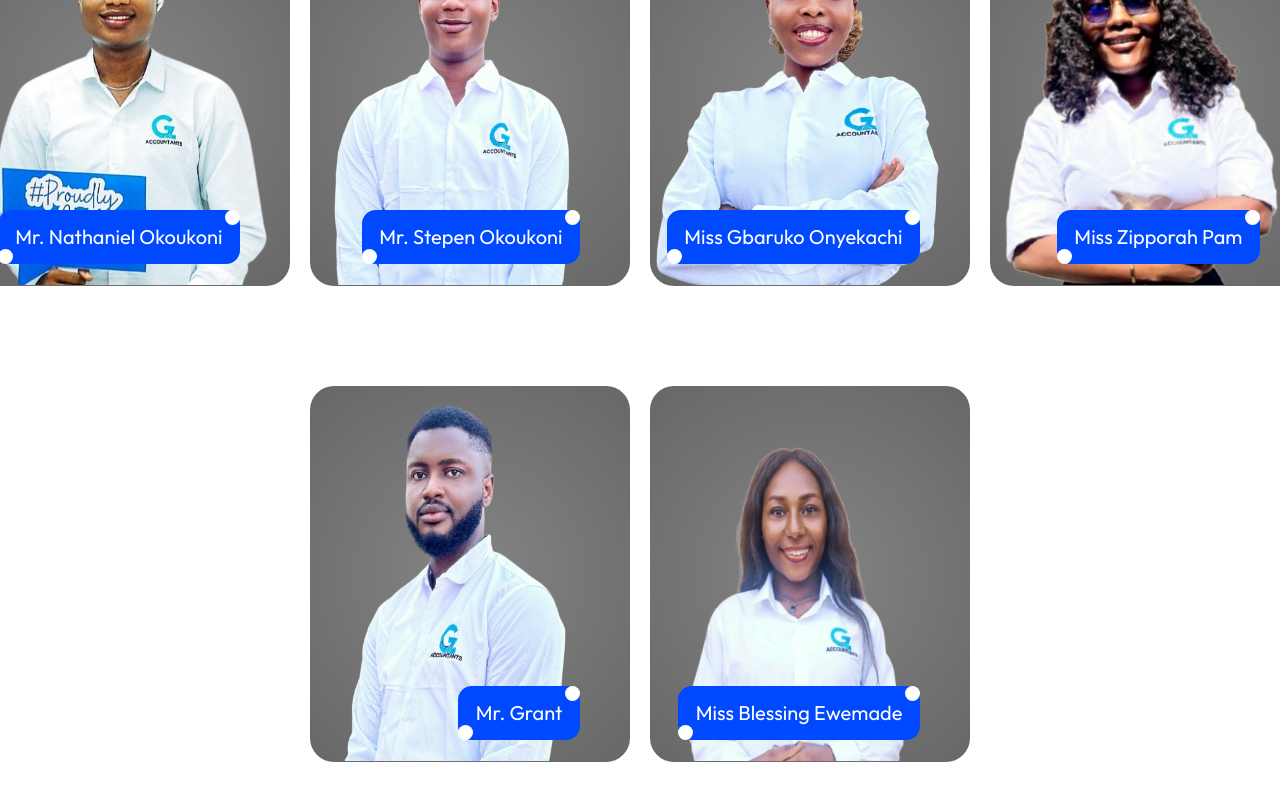
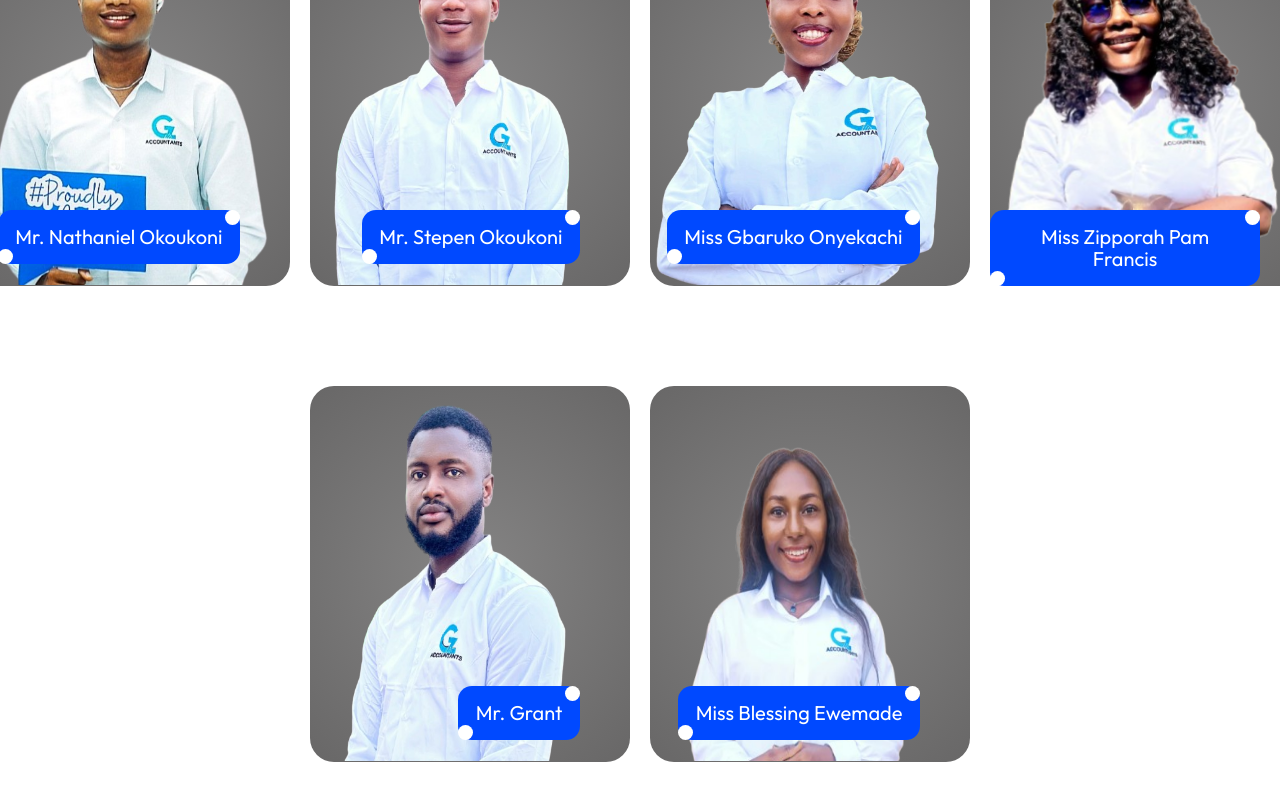
Before and after one commit to Nuelsti/Gen-z-Accountants, a React (Vite) app: page / in a window 1280 px wide. Shown: the part 3752-4552 px from the top of the page. Built offline with nearby package versions, Linux system fonts and the light colour scheme.

Commit message:
new commit

```diff
--- a/src/components/Activity/index.jsx
+++ b/src/components/Activity/index.jsx
@@ -3,6 +3,7 @@ import React from 'react'
 function Activity() {
     return (
 
+
     )
 }
 
--- a/src/components/OurTeam/index.jsx
+++ b/src/components/OurTeam/index.jsx
@@ -40,7 +40,7 @@ function Team() {
                 <div className= 'team__content_four'>
                     <TeamCat
                         Image = {Image1}
-                        name = 'Miss Zipporah Pam'
+                        name = 'Miss Zipporah Pam Francis'
                     />
                 </div>
             </div>
```
